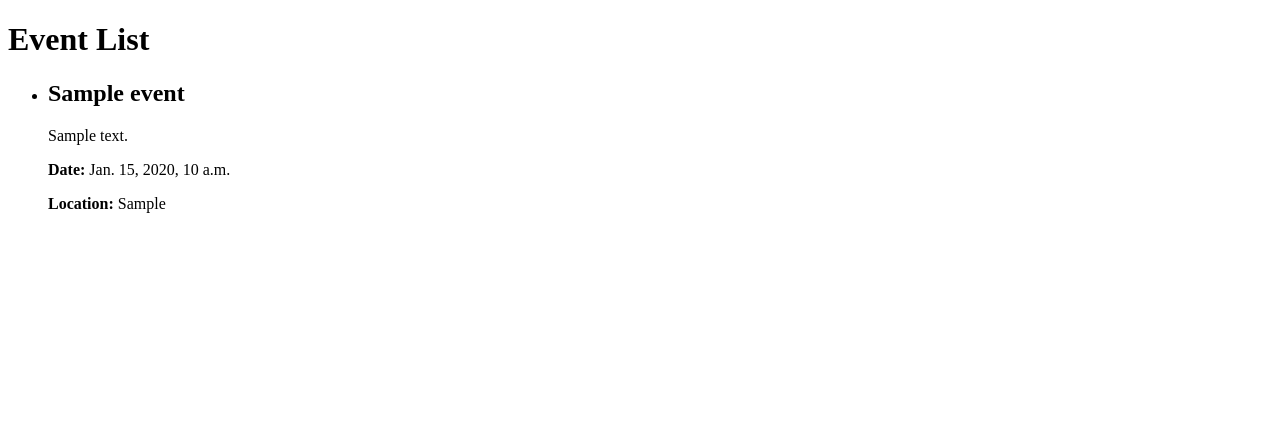
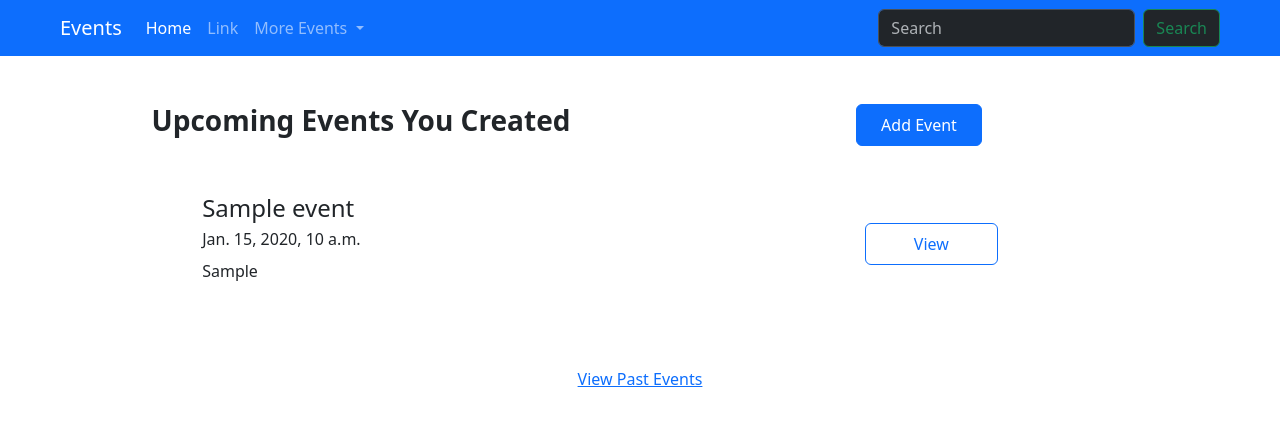
Before and after one commit to nsec-vat-django/event-management-platform, a Django app: page /events/ in a window 1280 px wide. Shown: the top 426 px of the page. Run offline with Django 5.2, Linux system fonts and the light colour scheme; tables that the repository leaves empty hold one stand-in row (values such as "Sample post").

Commit message:
Relocate and update templates

```diff
--- /dev/null
+++ b/mysite/events/static/events/style.css
@@ -0,0 +1,9 @@
+.event-gap {
+  gap: 30vw;
+}
+.marginbtn {
+  margin-right: 10vh;
+}
+.event-gap2 {
+  gap: 27vw;
+}
--- a/mysite/events/templates/events/events.html
+++ b/mysite/events/templates/events/events.html
@@ -1,24 +1,37 @@
+{% load static %}
+
 <!doctype html>
 <html lang="en">
-
   <head>
-    <meta charset="utf-8">
-    <meta name="viewport" content="width=device-width, initial-scale=1">
-    <title>Bootstrap demo</title>
-    <link href="https://cdn.jsdelivr.net/npm/bootstrap@5.3.3/dist/css/bootstrap.min.css" rel="stylesheet"
-        integrity="sha384-QWTKZyjpPEjISv5WaRU9OFeRpok6YctnYmDr5pNlyT2bRjXh0JMhjY6hW+ALEwIH" crossorigin="anonymous">
-    <link rel="stylesheet" href="style.css">
+    <meta charset="utf-8" />
+    <meta name="viewport" content="width=device-width, initial-scale=1" />
+    <title>Event List</title>
+    <link
+      href="https://cdn.jsdelivr.net/npm/bootstrap@5.3.3/dist/css/bootstrap.min.css"
+      rel="stylesheet"
+      integrity="sha384-QWTKZyjpPEjISv5WaRU9OFeRpok6YctnYmDr5pNlyT2bRjXh0JMhjY6hW+ALEwIH"
+      crossorigin="anonymous"
+    />
+    <link rel="stylesheet" href="{% static 'events/style.css' %}" />
   </head>
 
   <body>
-
     <!-- navbar  -->
-    <nav class="navbar navbar-expand-lg bg-primary px-md-5" data-bs-theme="dark">
+    <nav
+      class="navbar navbar-expand-lg bg-primary px-md-5"
+      data-bs-theme="dark"
+    >
       <div class="container-fluid">
         <a class="navbar-brand" href="#">Events</a>
-            <button class="navbar-toggler" type="button" data-bs-toggle="collapse"
-                data-bs-target="#navbarSupportedContent" aria-controls="navbarSupportedContent" aria-expanded="false"
-                aria-label="Toggle navigation">
+        <button
+          class="navbar-toggler"
+          type="button"
+          data-bs-toggle="collapse"
+          data-bs-target="#navbarSupportedContent"
+          aria-controls="navbarSupportedContent"
+          aria-expanded="false"
+          aria-label="Toggle navigation"
+        >
           <span class="navbar-toggler-icon"></span>
         </button>
         <div class="collapse navbar-collapse" id="navbarSupportedContent">
@@ -30,23 +43,37 @@
               <a class="nav-link" href="#">Link</a>
             </li>
             <li class="nav-item dropdown">
-                        <a class="nav-link dropdown-toggle" href="#" role="button" data-bs-toggle="dropdown"
-                            aria-expanded="false">
+              <a
+                class="nav-link dropdown-toggle"
+                href="#"
+                role="button"
+                data-bs-toggle="dropdown"
+                aria-expanded="false"
+              >
                 More Events
               </a>
               <ul class="dropdown-menu">
                 <li><a class="dropdown-item" href="#">Action</a></li>
                 <li><a class="dropdown-item" href="#">Another action</a></li>
                 <li>
-                                <hr class="dropdown-divider">
+                  <hr class="dropdown-divider" />
                 </li>
-                            <li><a class="dropdown-item" href="#">Something else here</a></li>
+                <li>
+                  <a class="dropdown-item" href="#">Something else here</a>
+                </li>
               </ul>
             </li>
           </ul>
           <form class="d-flex" role="search">
-                    <input class="form-control me-2" type="search" placeholder="Search" aria-label="Search">
-                    <button class="btn btn-outline-success bg-dark" type="submit">Search</button>
+            <input
+              class="form-control me-2"
+              type="search"
+              placeholder="Search"
+              aria-label="Search"
+            />
+            <button class="btn btn-outline-success bg-dark" type="submit">
+              Search
+            </button>
           </form>
         </div>
       </div>
@@ -60,43 +87,32 @@
             <h1 class="fs-3 fw-bold">Upcoming Events You Created</h1>
           </div>
           <div class="col">
-                    <a href="addEvents.html"><button type="button" class="btn btn-primary py-2 px-4">Add
-                            Event</button></a>
+            <a href="events/add_events.html"
+              ><button type="button" class="btn btn-primary py-2 px-4">
+                Add Event
+              </button></a
+            >
           </div>
         </div>
       </div>
 
+      {% for event in events %}
       <div class="container">
-            <div class="d-flex justify-content-evenly align-items-center event-gap lh-1 mb-4">
+        <div
+          class="d-flex justify-content-evenly align-items-center event-gap lh-1 mb-4"
+        >
           <div class="text-start">
-                    <h2 class="fs-4">Ruby on Rails Webinar</h2>
-                    <p>Oct 10, 2024</p>
-                    <p>15 Attendes</p>
+            <h2 class="fs-4">{{ event.title }}</h2>
+            <p>{{ event.date }}</p>
+            <p>{{ event.location }}</p>
           </div>
           <div>
             <div class="btn btn-outline-primary py-2 px-5 marginbtn">View</div>
           </div>
         </div>
-            <div class="d-flex justify-content-evenly align-items-center event-gap2 lh-1 mb-4">
-                <div class="text-start">
-                    <h2 class="fs-4">GraphQL on Rails Webinar</h2>
-                    <p>Apr 11, 2024</p>
-                    <p>8 Attendes</p>
-                </div>
-                <div>
-                    <div class="btn btn-outline-primary py-2 px-5 marginbtn">View</div>
-                </div>
-            </div>
-            <div class="d-flex justify-content-evenly align-items-center event-gap lh-1 mb-4">
-                <div class="text-start">
-                    <h2 class="fs-4">The Code Bunker Hang</h2>
-                    <p>May 26, 2024</p>
-                    <p>4 Attendes</p>
-                </div>
-                <div>
-                    <div class="btn btn-outline-primary py-2 px-5 marginbtn">View</div>
-                </div>
-            </div>
+        {% empty %}
+        <p>No events available.</p>
+        {% endfor %}
       </div>
     </section>
 
@@ -108,9 +124,10 @@
       </footer>
     </footer>
 
-    <script src="https://cdn.jsdelivr.net/npm/bootstrap@5.3.3/dist/js/bootstrap.bundle.min.js"
+    <script
+      src="https://cdn.jsdelivr.net/npm/bootstrap@5.3.3/dist/js/bootstrap.bundle.min.js"
       integrity="sha384-YvpcrYf0tY3lHB60NNkmXc5s9fDVZLESaAA55NDzOxhy9GkcIdslK1eN7N6jIeHz"
-        crossorigin="anonymous"></script>
+      crossorigin="anonymous"
+    ></script>
   </body>
-
 </html>
--- a/mysite/events/templates/events/index.html
+++ b/mysite/events/templates/events/index.html
@@ -1,9 +1,12 @@
-<!DOCTYPE html>
+{% load static %}
+
+<!doctype html>
 <html lang="en">
   <head>
-    <meta charset="UTF-8">
-    <meta name="viewport" content="width=device-width, initial-scale=1.0">
+    <meta charset="UTF-8" />
+    <meta name="viewport" content="width=device-width, initial-scale=1.0" />
     <title>Event List</title>
+    <link rel="stylesheet" href="{% static 'events/style.css' %}" />
   </head>
   <body>
     <h1>Event List</h1>
--- a/mysite/events/urls.py
+++ b/mysite/events/urls.py
@@ -1,5 +1,4 @@
 from django.urls import path
-
 from . import views
 
 urlpatterns = [
--- a/mysite/events/views.py
+++ b/mysite/events/views.py
@@ -6,4 +6,4 @@ from .models import Event
 def index(request):
     events = Event.objects.all()
     context = {"events": events}
-    return render(request, "events/index.html", context)
+    return render(request, "events/events.html", context)
```
Also changed, not shown: mysite/events/templates/events/addEvents.html (deleted, +0 -38 lines), mysite/events/templates/events/add_events.html (added, +67 -0 lines), mysite/events/templates/events/style.css (deleted, +0 -9 lines). Lines whose indentation alone changed are shown as unchanged.
